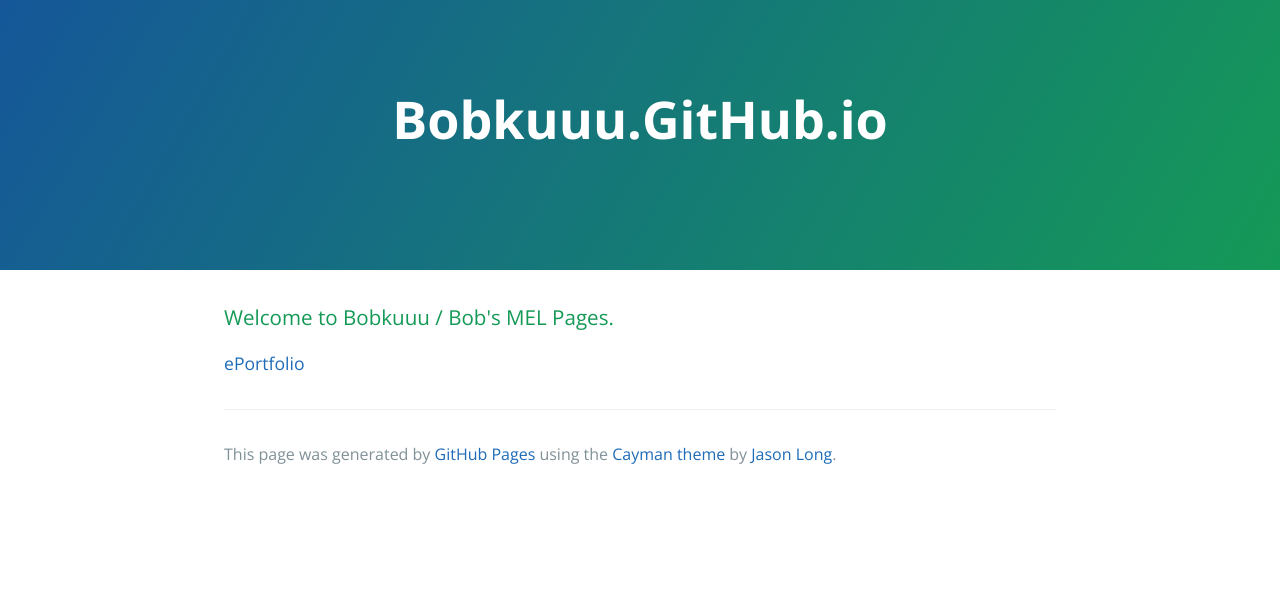
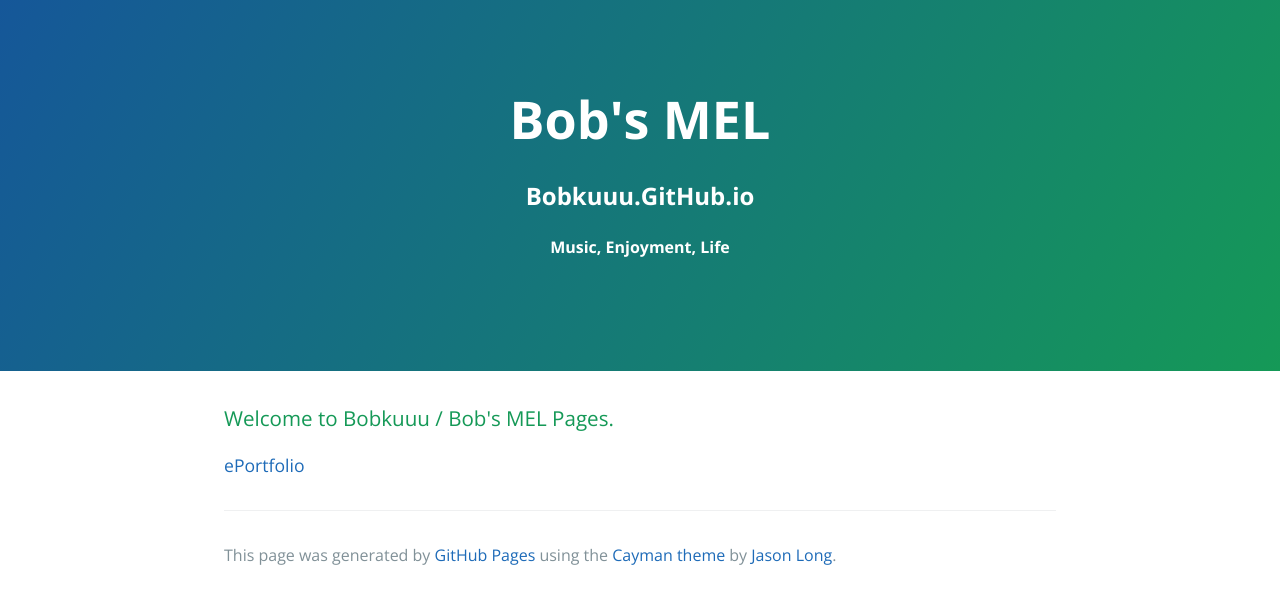
Before and after one commit to bobkuuu/bobkuuu.github.io, a plain HTML site: page index.html in a window 1280 px wide. Drawn offline with nearby package versions, Linux system fonts and the light colour scheme.

Commit message:
Update index.html

```diff
--- a/index.html
+++ b/index.html
@@ -12,7 +12,10 @@
   </head>
   <body>
     <section class="page-header">
-      <h1 class="project-name">Bobkuuu.GitHub.io</h1>
+      <h1 class="project-name">Bob's MEL</h1>
+      <h2>Bobkuuu.GitHub.io</h2>
+      <p></p>
+      <h4>Music, Enjoyment, Life</h4>
       <h2 class="project-tagline"></h2>
     </section>
 
```
